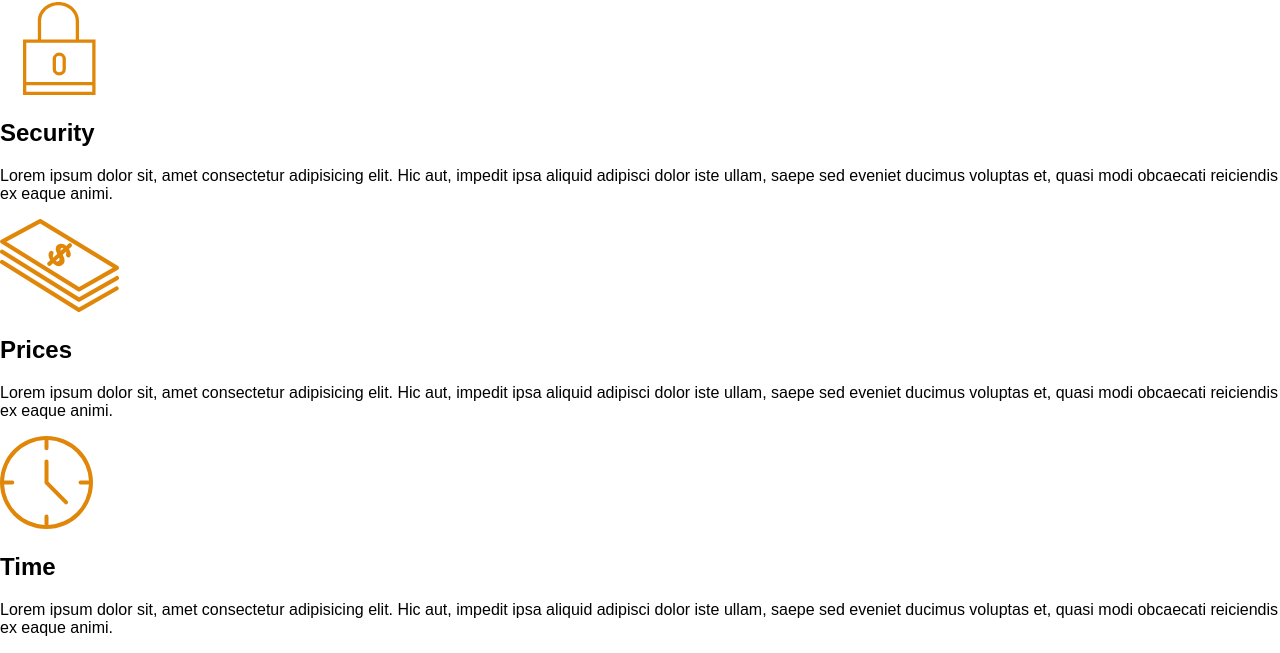
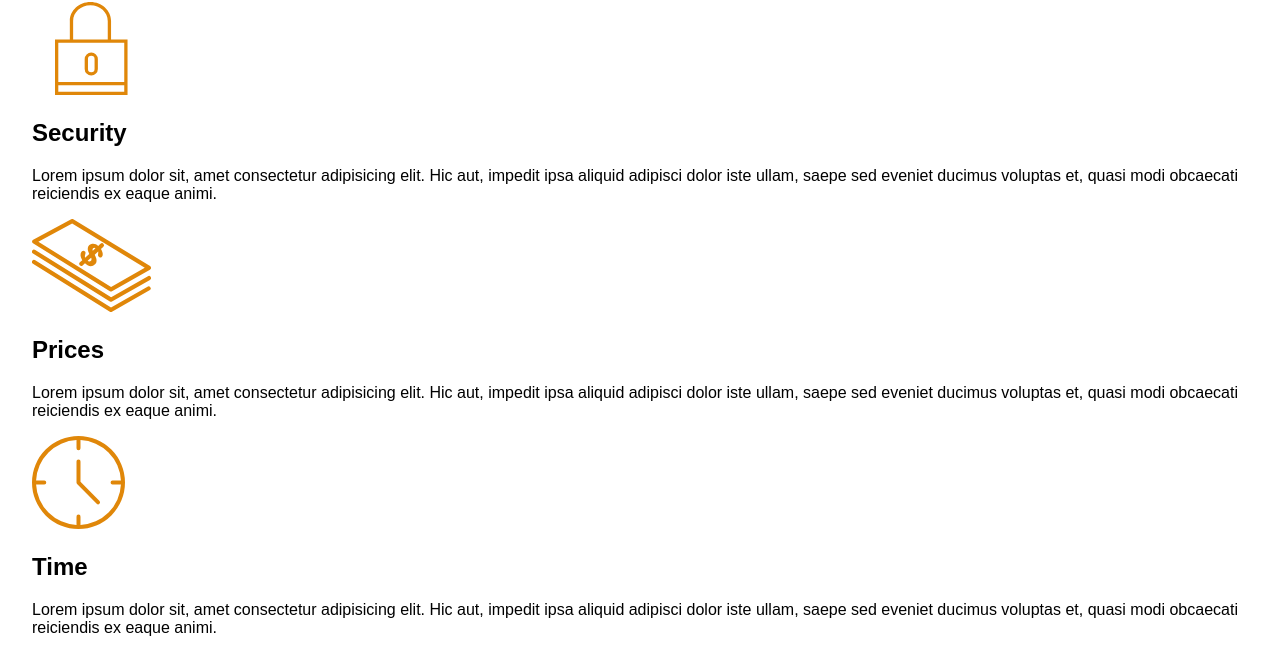
Before and after one commit to Mauricio-Chavez/realEstate-102, a plain HTML site: page index.html in a window 1280 px wide. Shown: the part 446-1099 px from the top of the page. Drawn offline with Linux system fonts and the light colour scheme.

Commit message:
content centered

```diff
--- a/style.css
+++ b/style.css
@@ -4,7 +4,10 @@ body {
     font-family: 'Arial', sans-serif;
 }
 
-
+main{
+    margin: 0 auto;
+    max-width: 95%;
+}
 
 header {
     padding: 1rem;
```
